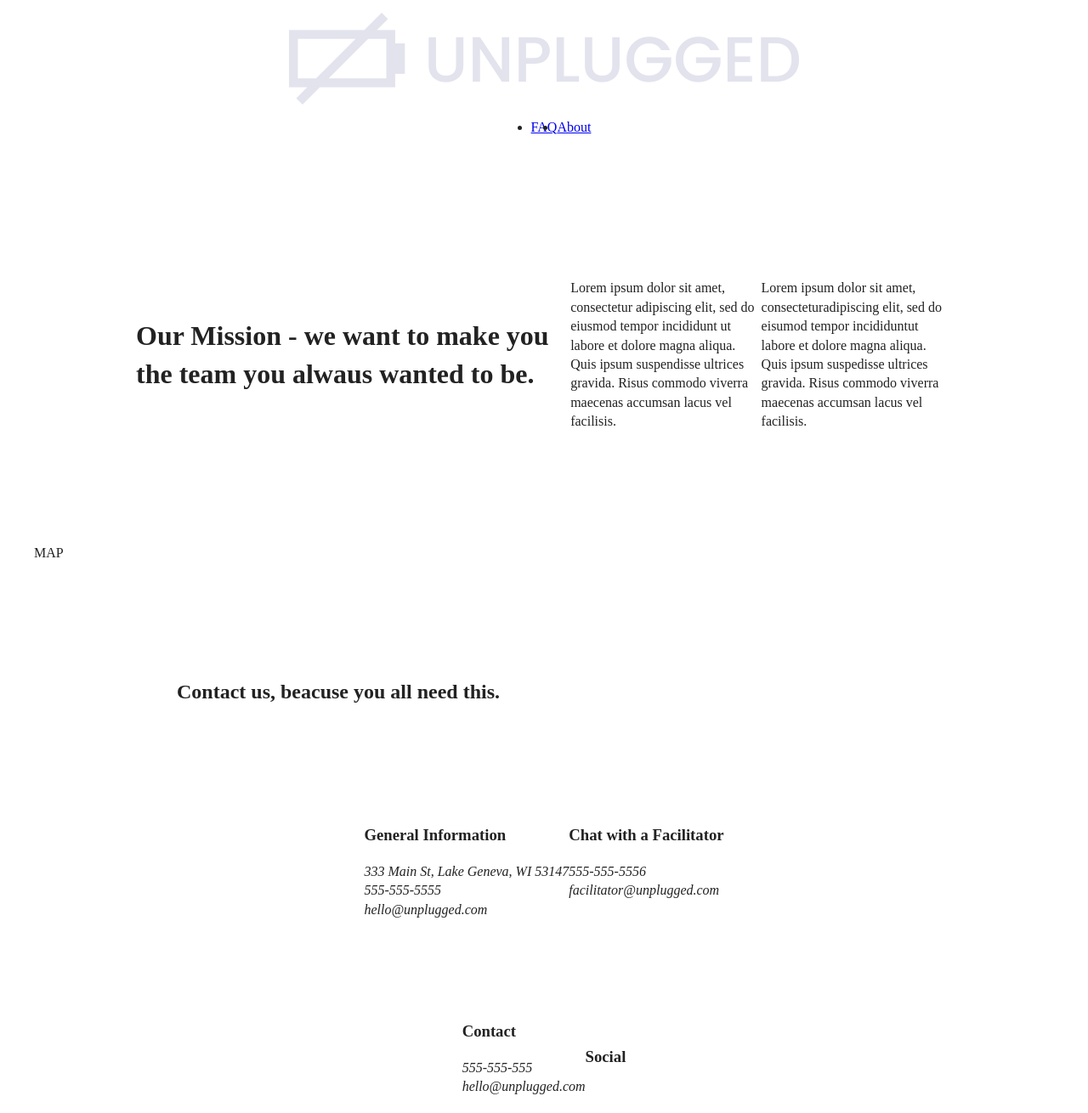
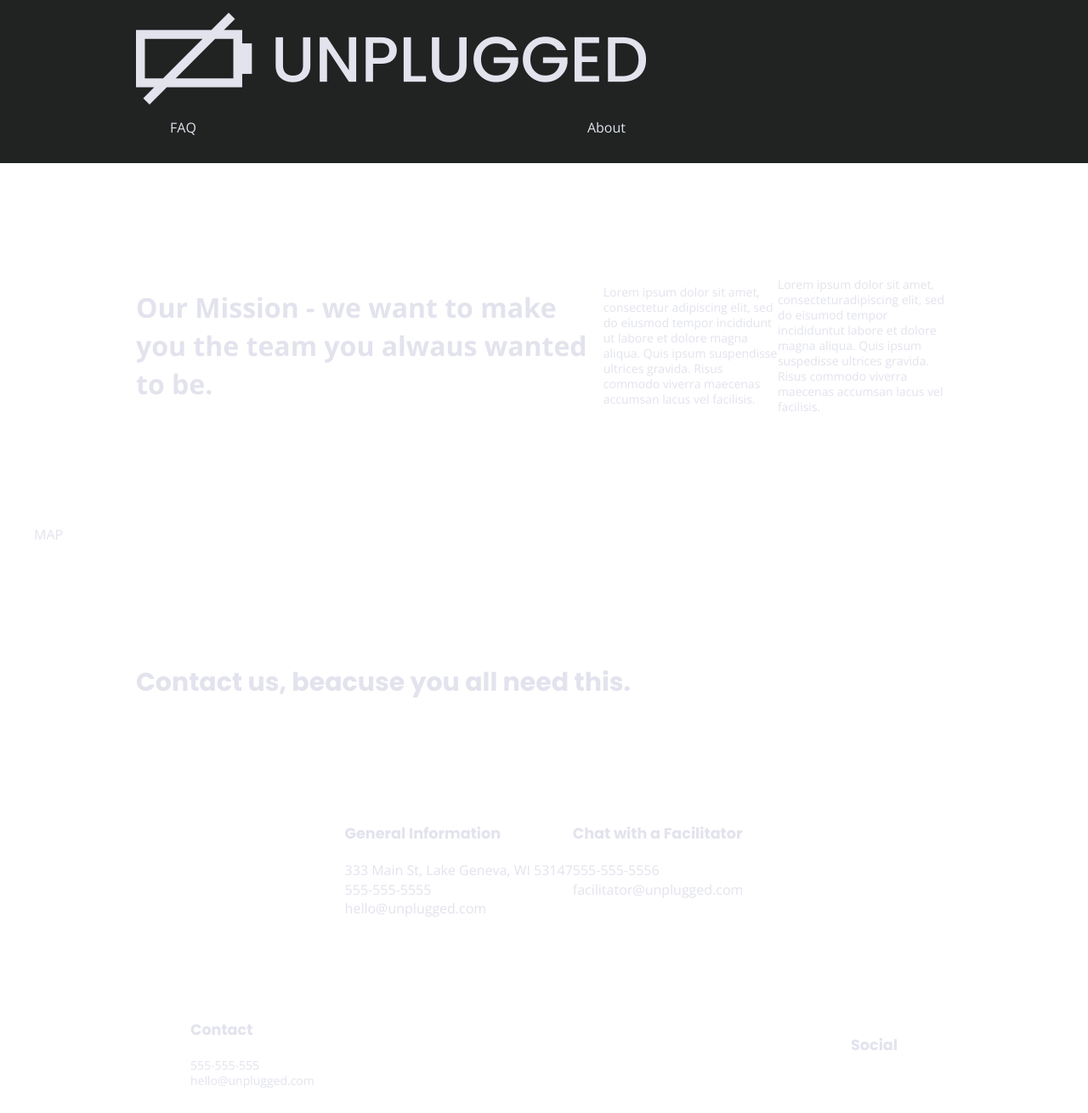
Before and after one commit to walters-i/unplugged-retreat-2020, a website: page about/index.html in a window 1280 px wide. Shown: the top 1310 px of the page at 85% size. Drawn offline with nearby package versions, Linux system fonts and the light colour scheme.

Commit message:
Implemented text styles

```diff
--- a/about/index.html
+++ b/about/index.html
@@ -18,6 +18,8 @@
 
     <link rel="stylesheet" href="../unplugged-retreat-2020/css/normalize.css">
     <link rel="stylesheet" href="../unplugged-retreat-2020/css/main.css">
+    <!-- Google Fonts -->
+    <link href="https://fonts.googleapis.com/css?family=Open+Sans:400,700|Poppins:500,700" rel="stylesheet">
 
     <meta name="theme-color" content="#fafafa">
   </head>
--- a/css/main.css
+++ b/css/main.css
@@ -86,8 +86,66 @@
 /* ==========================================================================
    Author's custom styles
    ========================================================================== */
+/* General Styles */
 
-/*------- Base Header - Footer Styles ------*/
+html {
+  font-size: 16px;
+  color: #e2e3ed;
+}
+
+body {
+  font-family: 'Open Sans', sans-serif;
+  font-size: 1em;
+  text-align: left;
+}
+
+ul,
+ol {
+  list-style-type: none;
+}
+
+a {
+  color: #e2e3ed;
+  text-decoration: none;
+}
+
+h2 {
+  font-family: 'Poppins', sans-serif;
+  font-size: 1.875em;
+}
+
+h3,
+h4 {
+  font-family: 'Poppins', sans-serif;
+  font-size: 1.1em;
+  margin: 20px 0;
+}
+
+p {
+  font-size: .875em;
+  line-height: 18px;
+}
+
+img {
+
+}
+
+figure {
+
+}
+
+address {
+  font-style: normal;
+  color: #e2e3ed;
+}
+
+.content-wrapper {
+  width: 90%;
+  margin: 50px 0;
+  color: #e2e3ed;
+}
+
+   /*------- Base Header - Footer Styles ------*/
 
 header,
 footer {
@@ -100,6 +158,8 @@
 
 header {
   padding: 15px 0;
+  background-color: #202322;
+
 }
 
 header .content-wrapper {
@@ -114,6 +174,8 @@
   width: 100%;
   height: 1px;
   margin: 10px 0 20px 0;
+  border-top: 1px solid #e2e3ed;
+
 }
 
 header nav {
@@ -128,27 +190,23 @@
   display: flex;
   justify-content: space-around;
   width: 100%;
+  color: #e2e3ed;
+}
+
+footer {
+  flex-direction: column;
+}
+
+footer p {
+  margin: 0;
 }
 
 
 footer .content-wrapper {
-  display: flex;
-  justify-content: center;
-  align-items: center;
-  flex-flow: row wrap;
   width: 55%;
   margin: 50px 0;
 }
 
-
-.content-wrapper {
-  display: flex;
-  justify-content: center;
-  align-items: center;
-  flex-flow: row wrap;
-  width: 90%;
-  margin: 50px 0;
-}
 
 footer .social-icons {
   display: flex;
@@ -160,7 +218,10 @@
     display:flex;
     justify-content: center;
     align-items: center;
-    margin: 0;
+  }
+
+  footer .contact {
+    margin-bottom: 50px;
   }
 
   footer .copyright {
@@ -184,6 +245,7 @@
   justify-content: center;
   align-items: center;
   flex-flow: row wrap;
+  background-color: #527158;
 }
 
 
@@ -381,14 +443,15 @@
   /*Header*/
   header {
     justify-content: center;
+    padding: 33px 0;
   }
 
   header .content-wrapper {
-    justify-content: center;
+    justify-content: space-between;
   }
 
   header nav ul {
-    justify-content: center;
+    justify-content: space-between;
   }
 
   .header-divider {
@@ -400,8 +463,9 @@
   /* Aside */
   aside .content-wrapper {
     display: flex;
-    justify-content: center;
+    justify-content: space-between;
     flex-flow: row wrap;
+    margin: 50px 0;
   }
 
   aside .content-wrapper .form-description,
@@ -420,7 +484,7 @@
   }
 
   .features .features-item-description {
-    width: 50%;
+    width: 60%;
   }
 
   /* Reviews */
@@ -441,7 +505,7 @@
 
   .footer-content {
     display:flex;
-    justify-content: center;
+    justify-content: space-between;
     align-items: center;
   }
 
@@ -480,7 +544,7 @@
     justify-content: space-between;
   }
   .faq-content {
-    flex-basis: 40%;
+    flex-basis: 45%;
   }
   .faq h2 {
     width: 100%;
@@ -496,6 +560,10 @@
   /* Hero Area */
   .hero-area h1 {
     width: 60%;
+  }
+
+  header {
+    padding: 15px 0;
   }
 
   /* Aside */
```
Also changed, not shown: faq/index.html (+2 -0 lines), index.html (+3 -1 lines).
